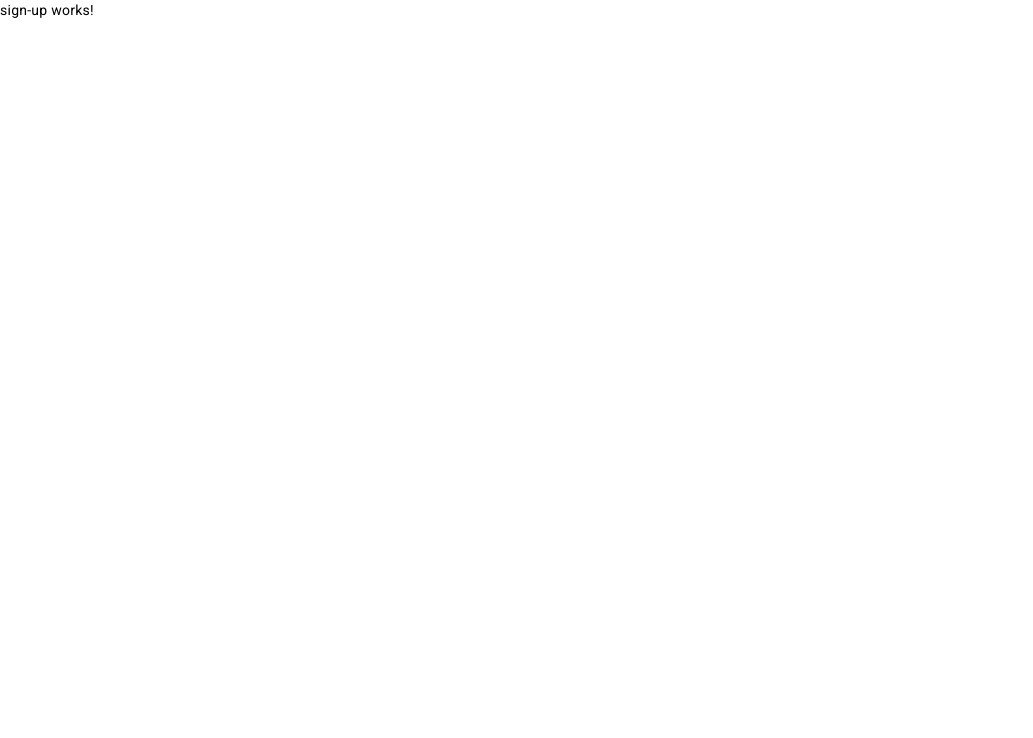
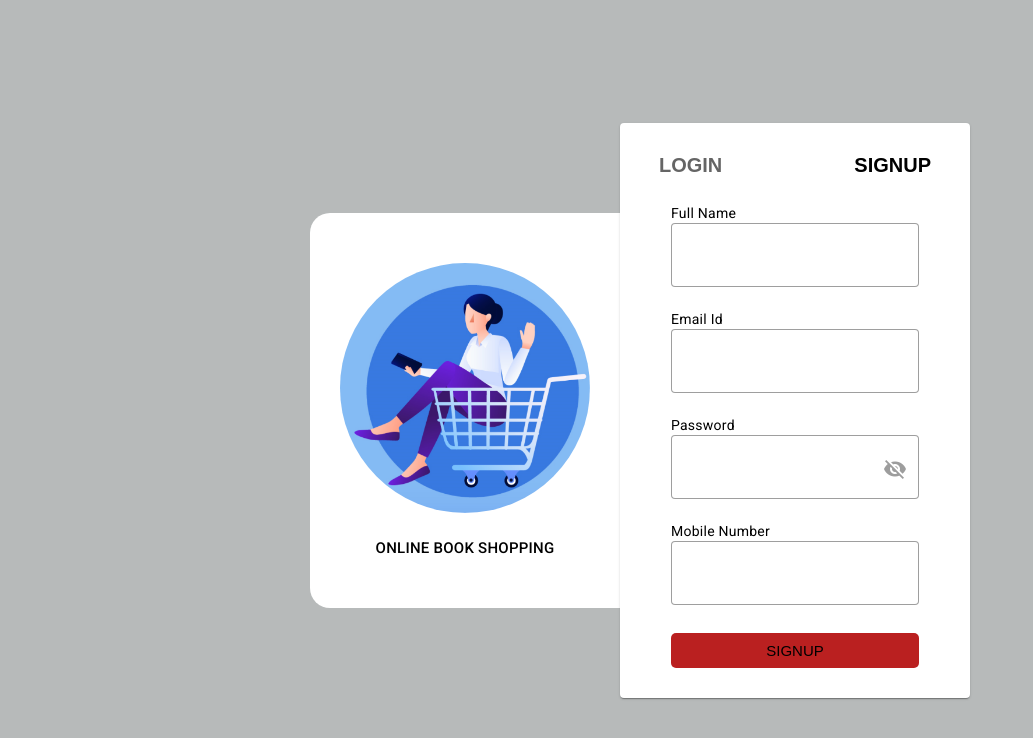
Before and after one commit to dabhade904/E-BookStoreUI, an Angular app: page /signup in a window 1280 px wide. Shown: the top 738 px of the page, without its empty margins (0-1033 px from the left). Built offline with nearby package versions, Linux system fonts and the light colour scheme.

Commit message:
Added : Sign Up component

```diff
--- a/src/app/components/login/login.component.html
+++ b/src/app/components/login/login.component.html
@@ -8,7 +8,7 @@
             <button  class="buttons buttons-font" >
                 LOGIN
             </button>
-            <button class="buttons buttons-font" style="opacity: .6;"routerLink="/register">
+            <button class="buttons buttons-font" style="opacity: .6;"routerLink="/signup">
                 SIGNUP
             </button>
         </div>
--- a/src/app/components/sign-up/sign-up.component.html
+++ b/src/app/components/sign-up/sign-up.component.html
@@ -1 +1,54 @@
-<p>sign-up works!</p>
+<div class="main">
+    <div class="div-1">
+        <img src="../../../assets/SignUImage.png" style="width: 250px; height: 250px; border-radius: 100%;">
+        <label class="div-1-lable">ONLINE BOOK SHOPPING</label>
+    </div>
+    <mat-card class="div-2">
+        <div style="display: flex; gap:120px">
+            <button class="buttons buttons-font" style="opacity: .6;" routerLink="/login">
+                LOGIN
+            </button>
+            <button class="buttons buttons-font">
+                SIGNUP
+            </button>
+        </div>
+        <div class="userCred">
+            <form style="align-items: center">
+                <div style="display: flex; flex-direction:column;">
+                    <label>Full Name</label>
+                    <mat-form-field appearance="outline">
+                        <input matInput type="text" class="input-field" style="height:2rem;width: 100%;">
+                        <mat-error>Please enter full name</mat-error>
+                    </mat-form-field>
+                </div>
+                <div style="display: flex; flex-direction:column;">
+                    <label>Email Id</label>
+                    <mat-form-field appearance="outline">
+                        <input matInput type="text" class="input-field" style="height:2rem;width: 100%;">
+                        <mat-error>Please Enter Email Id</mat-error>
+                    </mat-form-field>
+                </div>
+                <div style="display: flex; flex-direction:column;">
+                    <label>Password</label>
+                    <mat-form-field appearance="outline">
+                        <input matInput [type]="hide ? 'password' : 'text'" required style="height:2rem;width: 100%">
+                        <mat-icon style="color:#9D9D9D;height: 10px;margin-top:-10px" matSuffix (click)="hide = !hide">{{hide ? 'visibility_off' :
+                            'visibility'}}</mat-icon>
+                        <mat-error>Enter Password</mat-error>
+                    </mat-form-field>
+                </div>
+                <div style="display: flex; flex-direction:column;">
+                    <label>Mobile Number</label>
+                    <mat-form-field appearance="outline">
+                        <input matInput type="text" class="input-field" style="height:2rem;width: 100%;">
+                        <mat-error>Enter Email Id</mat-error>
+                    </mat-form-field>
+                </div>
+                <div style="display: flex; flex-direction:column;">
+                <button mat-raised-button type="submit" class="buttons button-signup">SIGNUP</button>
+            </div>
+            </form>
+        </div>
+    </mat-card>
+
+</div>
--- a/src/app/components/sign-up/sign-up.component.scss
+++ b/src/app/components/sign-up/sign-up.component.scss
@@ -0,0 +1,59 @@
+.main{
+    display: flex;
+    flex-direction: row;
+    padding: 10px;
+    align-items: center;
+    justify-content: center;
+    background-color: rgb(183, 186, 186);
+    height: 100%;
+}
+.div-1{
+    border: 0px solid black;
+    max-width: 280px;
+    max-height: 400px;
+    display: flex;
+    flex-direction: column;
+    gap: 25px;
+    align-items: center;
+    border-bottom-left-radius: 20px;
+    border-top-left-radius: 20px;
+    background-color: white;
+    padding: 50px 30px;
+}
+.div-2{
+    border: 0px solid black;
+    max-width: 350px;
+    max-height: fit-content;
+    display: flex;
+    gap: 25px;
+    flex-direction: column;
+    align-items: center;
+    background-color: white;
+    padding: 30px 40px;
+}
+.buttons{
+    border:none;
+    background:none;
+    cursor: pointer;
+}
+.buttons-font{
+    font-weight: 600;
+    font-size: 20px;
+}
+.button-signup{
+    font-weight: 500;
+    font-size: 15px;
+    background-color: rgb(186, 32, 32);
+    border-radius: 5px;
+    width: 100%;
+    height: 35px;
+    margin-top: 6px;
+}
+.div-1-lable{
+    font-weight: 550;
+    font-size: 15px;
+}
+.div-2-button{
+    display: flex;
+    gap: 25px;
+}
--- a/src/app/components/sign-up/sign-up.component.ts
+++ b/src/app/components/sign-up/sign-up.component.ts
@@ -6,5 +6,5 @@ import { Component } from '@angular/core';
   styleUrls: ['./sign-up.component.scss']
 })
 export class SignUpComponent {
-
+  hide=true;
 }
```
